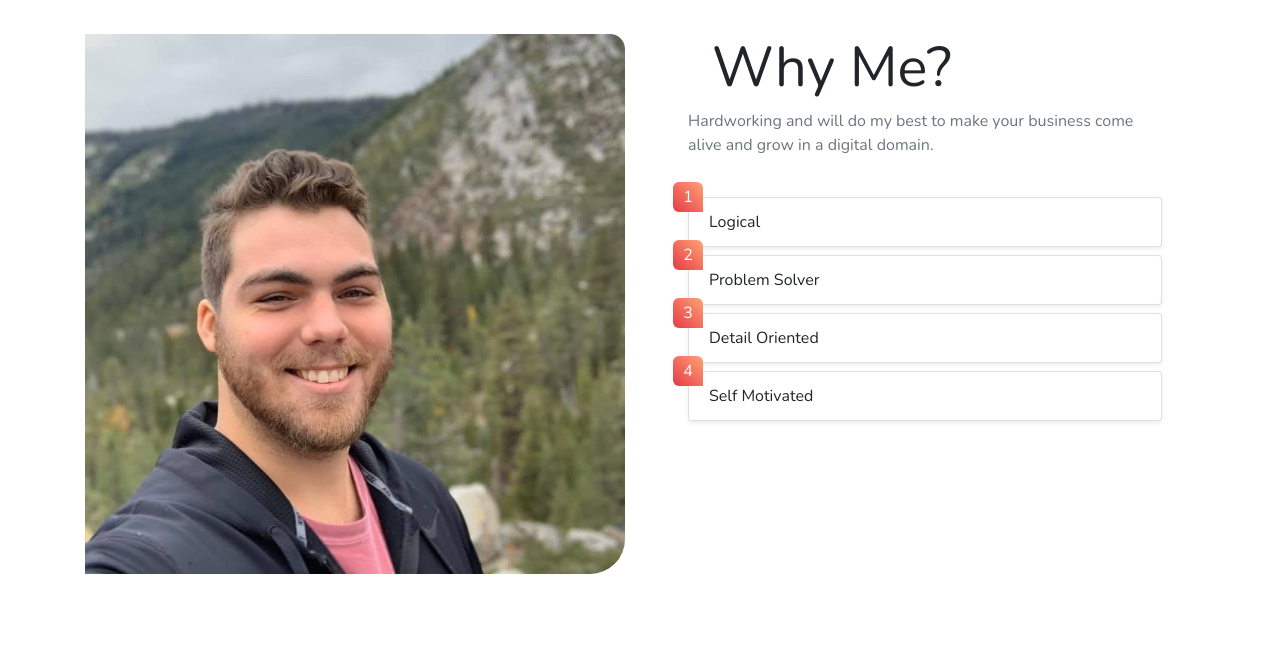
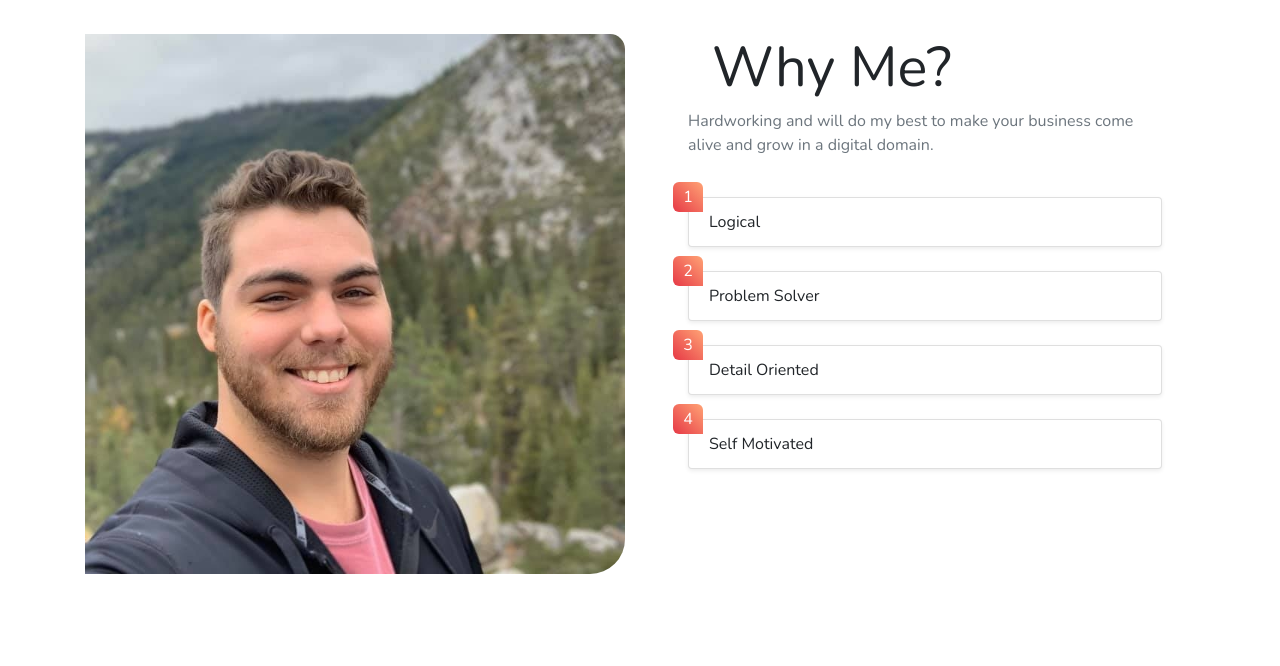
Before and after one commit to brian101co/personal-portfolio, a Django app: page / in a window 1280 px wide. Shown: the part 1927-2593 px from the top of the page. Run offline with Django 3.2, Linux system fonts and the light colour scheme; data that the repository does not hold is empty; some libraries are stand-ins or nearby versions.

Commit message:
fixed large screen layout of why me section

```diff
--- a/templates/jobs/jobs_list.html
+++ b/templates/jobs/jobs_list.html
@@ -163,13 +163,13 @@
                         <li class="list-group-item shadow-sm mt-4 position-relative">
                             <div class="inner">1</div>Logical
                         </li>
-                        <li class="list-group-item shadow-sm mt-4 mt-md-2 position-relative">
+                        <li class="list-group-item shadow-sm mt-4 mt-md-2 mt-lg-4 position-relative">
                             <div class="inner">2</div>Problem Solver
                         </li>
-                        <li class="list-group-item shadow-sm mt-4 mt-md-2 position-relative">
+                        <li class="list-group-item shadow-sm mt-4 mt-md-2 mt-lg-4 position-relative">
                             <div class="inner">3</div>Detail Oriented
                         </li>
-                        <li class="list-group-item shadow-sm mt-4 mt-md-2 position-relative">
+                        <li class="list-group-item shadow-sm mt-4 mt-md-2 mt-lg-4 position-relative">
                             <div class="inner">4</div>Self Motivated
                         </li>
                     </ul>
```
